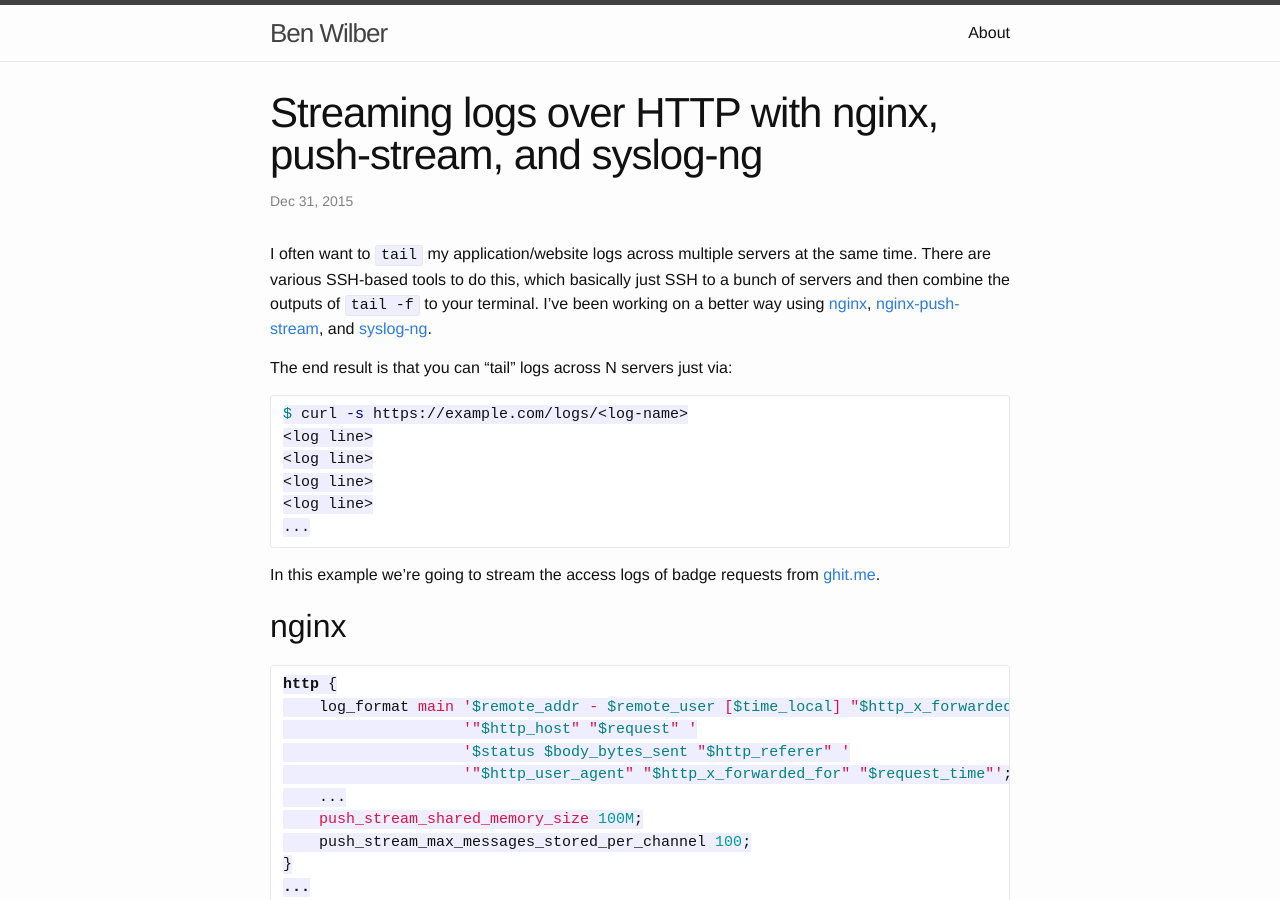
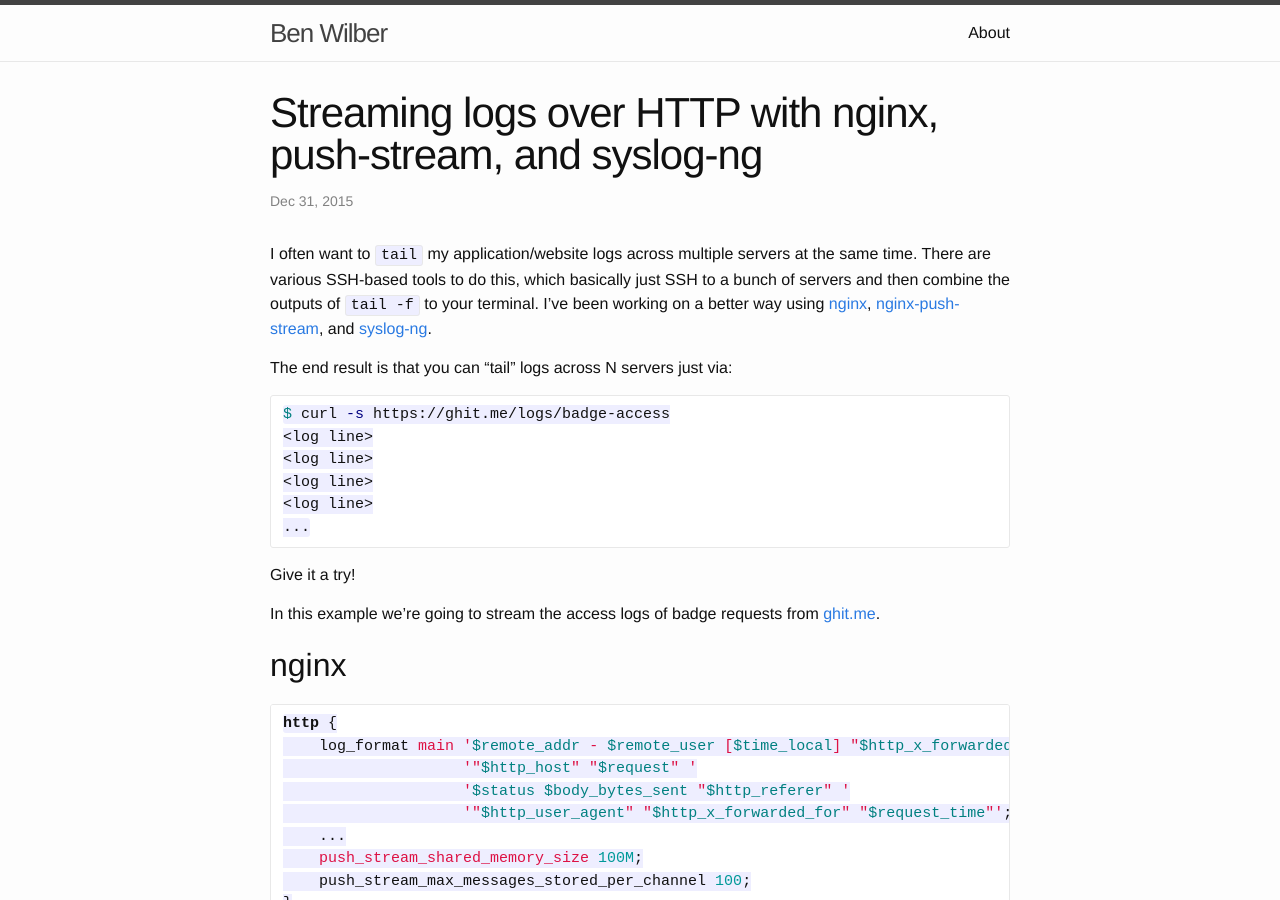
Before and after one commit to benwilber/benwilber.github.io, a Jekyll site: the page built from _posts/2015-12-31-streaming-logs-over-http-with-nginx-syslog-ng.md, in a window 1280 px wide and 900 px high. Built offline with Jekyll 4.4.1, drawn with Linux system fonts in a browser that asks for light colours; comment, search, counter and statistics services are not loaded.

Commit message:
give it a try

````diff
--- a/_posts/2015-12-31-streaming-logs-over-http-with-nginx-syslog-ng.md
+++ b/_posts/2015-12-31-streaming-logs-over-http-with-nginx-syslog-ng.md
@@ -11,13 +11,16 @@ I often want to `tail` my application/website logs across multiple servers at th
 The end result is that you can "tail" logs across N servers just via:
 
 ```bash
-$ curl -s https://example.com/logs/<log-name>
+$ curl -s https://ghit.me/logs/badge-access
 <log line>
 <log line>
 <log line>
 <log line>
 ...
 ```
+
+Give it a try!
+
 
 In this example we're going to stream the access logs of badge requests from [ghit.me](https://ghit.me/).
 
````
